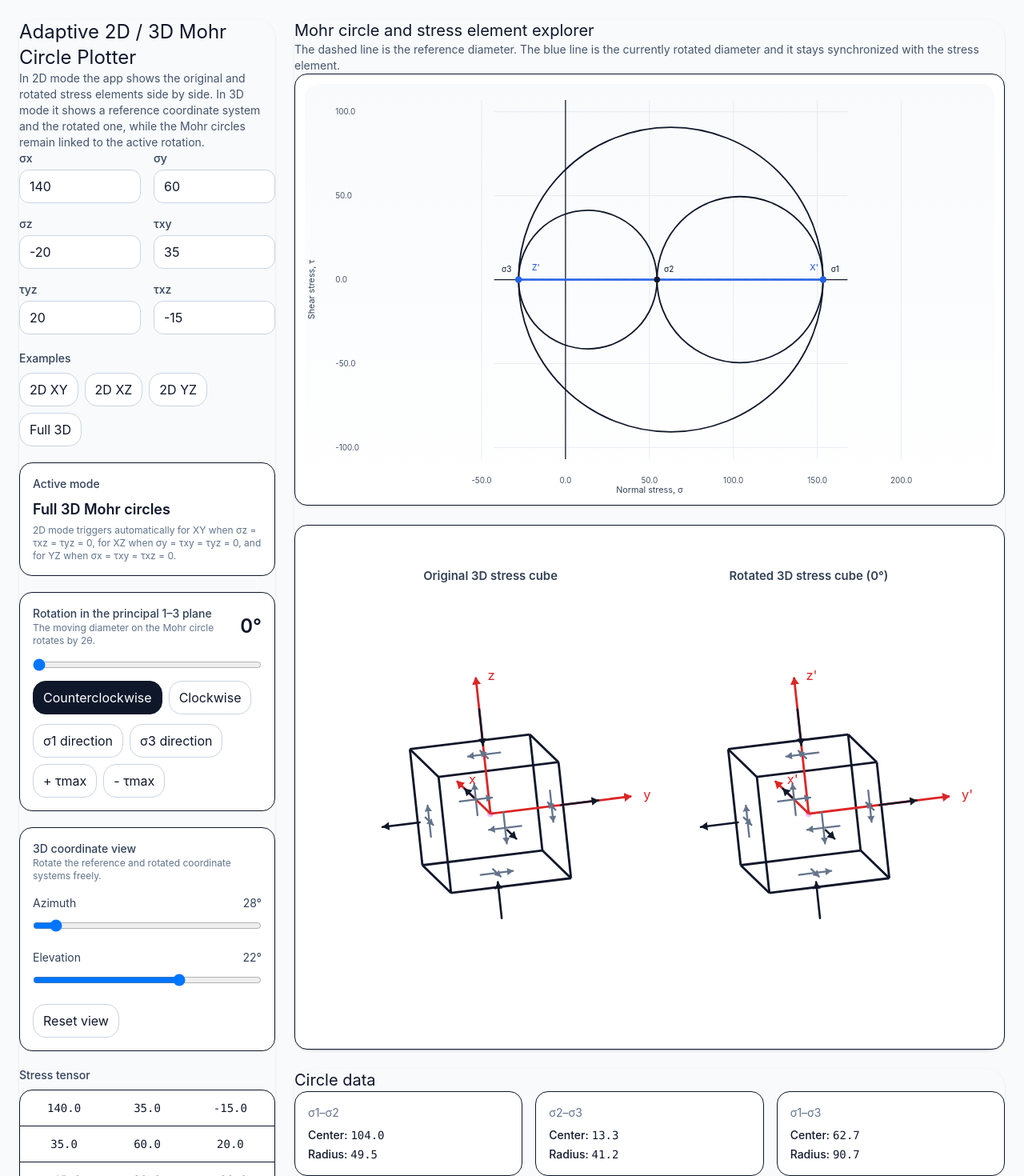
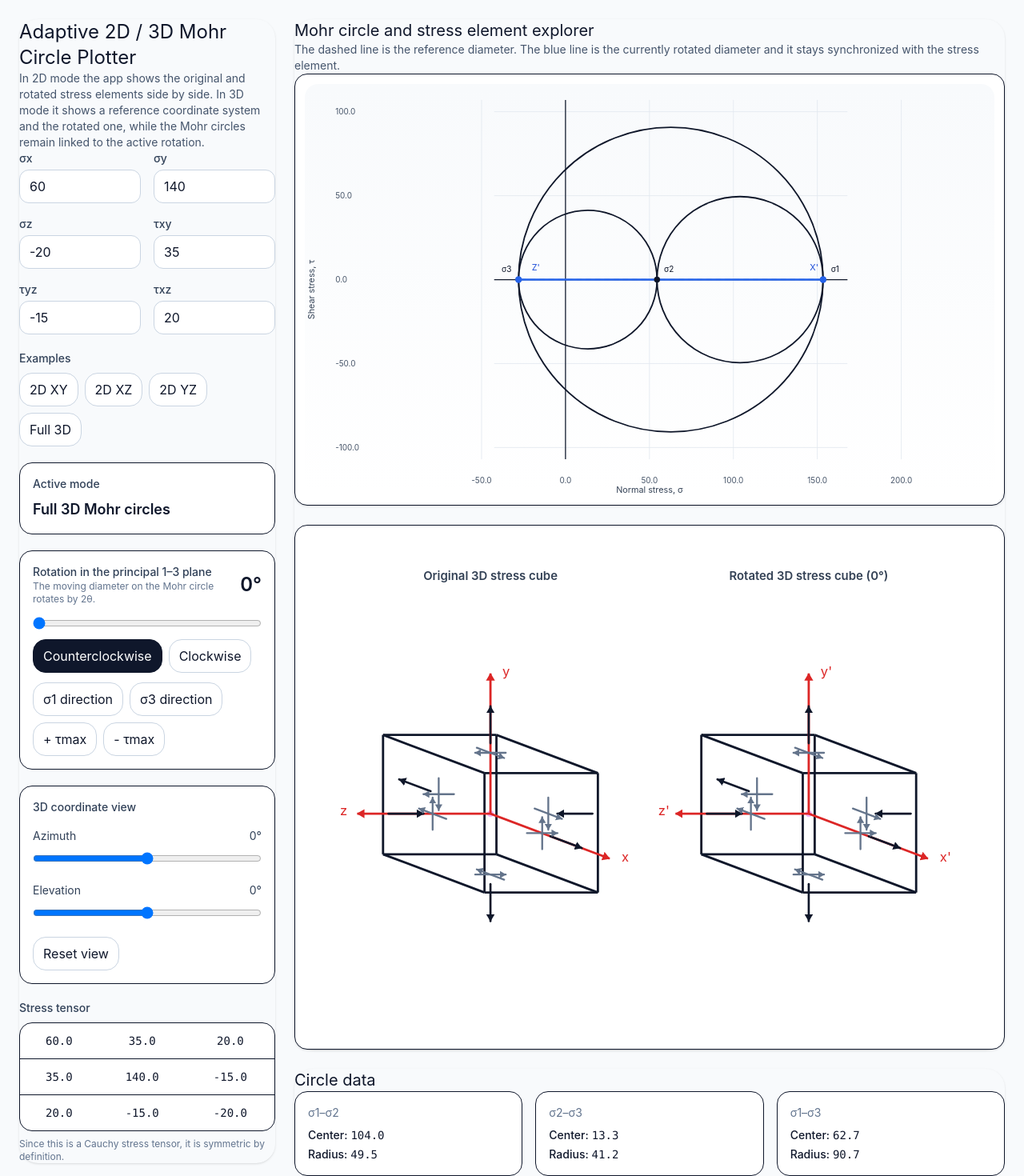
Before and after one commit to jgrosa2-sys/Mohr-s-Circle, a React (Vite) app: page / in a window 1280 px wide. Shown: the top 1470 px of the page at 80% size. Built offline with nearby package versions, Linux system fonts and the light colour scheme.

Commit message:
Update MohrCirclePlotter3D with latest JSX

```diff
--- a/src/MohrCirclePlotter3D.jsx
+++ b/src/MohrCirclePlotter3D.jsx
@@ -358,11 +358,15 @@ function detectMode(stress) {
   return { type: "3d" };
 }
 
+function mohrShearSignForPlane(plane) {
+  return plane === "xz" ? 1 : -1;
+}
+
 const examples = {
-  "2D XY": { sx: -80, sy: 50, sz: 0, txy: -25, tyz: 0, txz: 0 },
-  "2D XZ": { sx: 110, sy: 0, sz: -30, txy: 0, tyz: 0, txz: 40 },
-  "2D YZ": { sx: 0, sy: 85, sz: -10, txy: 0, tyz: 28, txz: 0 },
-  "Full 3D": { sx: 140, sy: 60, sz: -20, txy: 35, tyz: 20, txz: -15 },
+  "2D XY": { sx: 50, sy: -80, sz: 0, txy: -25, tyz: 0, txz: 0 },
+  "2D XZ": { sx: 0, sy: 110, sz: -30, txy: 0, tyz: 40, txz: 0 },
+  "2D YZ": { sx: 85, sy: 0, sz: -10, txy: 0, tyz: 0, txz: 28 },
+  "Full 3D": { sx: 60, sy: 140, sz: -20, txy: 35, tyz: -15, txz: 20 },
 };
 
 function Field({ label, value, onChange }) {
@@ -439,14 +443,14 @@ function ViewControls({ azim, elev, setAzim, setElev }) {
     <div className="space-y-4 rounded-2xl border bg-white p-4">
       <div>
         <div className="text-sm font-medium text-slate-700">3D coordinate view</div>
-        <div className="text-xs text-slate-500">Rotate the reference and rotated coordinate systems freely.</div>
+
       </div>
       <div className="space-y-2">
         <div className="flex items-center justify-between text-sm text-slate-700">
           <span>Azimuth</span>
           <span>{formatAngle(azim)}</span>
         </div>
-        <input type="range" min="0" max="360" step="1" value={azim} onChange={(e) => setAzim(Number(e.target.value))} className="w-full" />
+        <input type="range" min="-90" max="90" step="1" value={azim} onChange={(e) => setAzim(Number(e.target.value))} className="w-full" />
       </div>
       <div className="space-y-2">
         <div className="flex items-center justify-between text-sm text-slate-700">
@@ -455,7 +459,7 @@ function ViewControls({ azim, elev, setAzim, setElev }) {
         </div>
         <input type="range" min="-75" max="75" step="1" value={elev} onChange={(e) => setElev(Number(e.target.value))} className="w-full" />
       </div>
-      <Button variant="outline" className="rounded-2xl" onClick={() => { setAzim(28); setElev(22); }}>
+      <Button variant="outline" className="rounded-2xl" onClick={() => { setAzim(0); setElev(0); }}>
         Reset view
       </Button>
     </div>
@@ -530,17 +534,18 @@ function AxisFrame({ width, height, xmin, xmax, ymin, ymax, children }) {
   );
 }
 
-function TwoDMohrSVG({ labels, a, b, tau, thetaDeg }) {
+function TwoDMohrSVG({ plane, labels, a, b, tau, thetaDeg }) {
   const width = 1040;
   const height = 620;
 
+  const shearSign = mohrShearSignForPlane(plane);
   const center = (a + b) / 2;
   const radius = Math.hypot((a - b) / 2, tau);
-  const originalA = { x: a, y: tau, label: labels[0] };
-  const originalB = { x: b, y: -tau, label: labels[1] };
-  const transformed = transform2D(a, b, tau, thetaDeg * DEG);
-  const currentA = { x: transformed.sxp, y: transformed.txpyp, label: `${labels[0]}'` };
-  const currentB = { x: transformed.syp, y: -transformed.txpyp, label: `${labels[1]}'` };
+  const originalA = { x: a, y: shearSign * tau, label: labels[0] };
+  const originalB = { x: b, y: -shearSign * tau, label: labels[1] };
+  const transformed = transform2D(a, b, tau, -thetaDeg * DEG);
+  const currentA = { x: transformed.sxp, y: shearSign * transformed.txpyp, label: `${labels[0]}'` };
+  const currentB = { x: transformed.syp, y: -shearSign * transformed.txpyp, label: `${labels[1]}'` };
   const sigma1 = center + radius;
   const sigma2 = center - radius;
 
@@ -701,15 +706,29 @@ function ThreeDMohrSVG({ sigma1, sigma2, sigma3, thetaDeg }) {
   );
 }
 
-function TwoDStressElementSVG({ axisNames, originalState, rotatedState, thetaDeg }) {
+function TwoDStressElementSVG({ plane, axisNames, originalState, rotatedState, thetaDeg }) {
   const width = 1040;
   const height = 700;
 
   const renderPanel = (panelCx, panelCy, thetaLocalDeg, state, names, title, axisColor, useDynamicLengths = false) => {
     const half = 118;
     const theta = thetaLocalDeg * DEG;
-    const ux = [Math.cos(theta), -Math.sin(theta)];
-    const uy = [Math.sin(theta), Math.cos(theta)];
+
+    const baseAxes =
+      plane === "xy"
+        ? { e1: [1, 0], e2: [0, -1] }
+        : plane === "xz"
+          ? { e1: [1, 0], e2: [0, 1] }
+          : { e1: [0, -1], e2: [-1, 0] };
+
+    const ux = [
+      Math.cos(theta) * baseAxes.e1[0] - Math.sin(theta) * baseAxes.e2[0],
+      Math.cos(theta) * baseAxes.e1[1] - Math.sin(theta) * baseAxes.e2[1],
+    ];
+    const uy = [
+      Math.sin(theta) * baseAxes.e1[0] + Math.cos(theta) * baseAxes.e2[0],
+      Math.sin(theta) * baseAxes.e1[1] + Math.cos(theta) * baseAxes.e2[1],
+    ];
     const map = (lx, ly) => ({ x: panelCx + lx * ux[0] + ly * uy[0], y: panelCy + lx * ux[1] + ly * uy[1] });
     const corners = [map(-half, -half), map(half, -half), map(half, half), map(-half, half)];
 
@@ -808,14 +827,25 @@ function ThreeDStressElementSVG({ basisReference, basisRotated, tensorReference,
   const projectWorld = (v, cx, cy, drawScale) => {
     const a = viewAzim * DEG;
     const e = viewElev * DEG;
-    const x1 = Math.cos(a) * v[0] - Math.sin(a) * v[1];
-    const y1 = Math.sin(a) * v[0] + Math.cos(a) * v[1];
-    const z1 = v[2];
-    const y2 = Math.cos(e) * y1 - Math.sin(e) * z1;
-    const z2 = Math.sin(e) * y1 + Math.cos(e) * z1;
+
+    // Standard view target:
+    // local axis 0 -> y up on screen
+    // local axis 1 -> x coming out of the page
+    // local axis 2 -> z to the left
+    const out = v[1];
+    const up = v[0];
+    const left = v[2];
+
+    const outYaw = Math.cos(a) * out - Math.sin(a) * left;
+    const leftYaw = Math.sin(a) * out + Math.cos(a) * left;
+    const upYaw = up;
+
+    const upPitch = Math.cos(e) * upYaw - Math.sin(e) * leftYaw;
+    const leftPitch = Math.sin(e) * upYaw + Math.cos(e) * leftYaw;
+
     return {
-      x: cx + drawScale * (x1 + 0.28 * y2),
-      y: cy - drawScale * (z2 - 0.12 * y2),
+      x: cx + drawScale * (0.85 * outYaw - 0.95 * leftPitch),
+      y: cy + drawScale * (-1.0 * upPitch + 0.32 * outYaw),
     };
   };
 
@@ -845,7 +875,7 @@ function ThreeDStressElementSVG({ basisReference, basisRotated, tensorReference,
     ];
 
     const axisStroke = "#dc2626";
-    const displayAxisNames = [axisNames[1], axisNames[0], axisNames[2]];
+    const displayAxisNames = axisNames;
     const axisXEnd = projectLocal(2.35, 0, 0);
     const axisYEnd = projectLocal(0, 2.35, 0);
     const axisZEnd = projectLocal(0, 0, 2.35);
@@ -913,7 +943,7 @@ function ThreeDStressElementSVG({ basisReference, basisRotated, tensorReference,
         <line x1={panelCx} y1={panelCy} x2={axisZEnd.x} y2={axisZEnd.y} stroke={axisStroke} strokeWidth="3.4" markerEnd="url(#axis3-head)" />
         <text x={axisXEnd.x + 18} y={axisXEnd.y + 4} fontSize="20" fill={axisStroke}>{displayAxisNames[0]}</text>
         <text x={axisYEnd.x + 18} y={axisYEnd.y + 4} fontSize="20" fill={axisStroke}>{displayAxisNames[1]}</text>
-        <text x={axisZEnd.x + 18} y={axisZEnd.y + 4} fontSize="20" fill={axisStroke}>{displayAxisNames[2]}</text>
+        <text x={axisZEnd.x - 26} y={axisZEnd.y + 2} fontSize="20" fill={axisStroke}>{displayAxisNames[2]}</text>
 
         {faceConfigs.map((face, idx) => {
           const faceCenter = [0, 0, 0];
@@ -977,14 +1007,14 @@ function ThreeDStressElementSVG({ basisReference, basisRotated, tensorReference,
           </marker>
         </defs>
         <rect x="0" y="0" width={width} height={height} rx="20" fill="#ffffff" />
-        {renderPanel(280, 420, basisReference, tensorReference, "Original 3D stress cube", ["x", "y", "z"], false)}
+        {renderPanel(280, 420, basisReference, tensorReference, "Original 3D stress cube", ["y", "x", "z"], false)}
         {renderPanel(
           760,
           420,
           basisRotated,
           tensorRotated,
           `Rotated 3D stress cube (${formatSignedAngle(thetaDeg)})`,
-          ["x'", "y'", "z'"],
+          ["y'", "x'", "z'"],
           wrap180(Math.abs(thetaDeg)) > 5
         )}
       </svg>
@@ -1005,19 +1035,31 @@ export default function MohrCirclePlotter3D() {
   const [theta3D, setTheta3D] = useState(0);
   const [rotationSense2D, setRotationSense2D] = useState("ccw");
   const [rotationSense3D, setRotationSense3D] = useState("ccw");
-  const [viewAzim, setViewAzim] = useState(28);
-  const [viewElev, setViewElev] = useState(22);
+  const [viewAzim, setViewAzim] = useState(0);
+  const [viewElev, setViewElev] = useState(0);
+
+  const displayStress = useMemo(
+    () => ({
+      sx: stress.sy,
+      sy: stress.sx,
+      sz: stress.sz,
+      txy: stress.txy,
+      txz: stress.tyz,
+      tyz: stress.txz,
+    }),
+    [stress]
+  );
 
   const tensor = useMemo(
     () => [
-      [stress.sx, stress.txy, stress.txz],
-      [stress.txy, stress.sy, stress.tyz],
-      [stress.txz, stress.tyz, stress.sz],
+      [displayStress.sx, displayStress.txy, displayStress.txz],
+      [displayStress.txy, displayStress.sy, displayStress.tyz],
+      [displayStress.txz, displayStress.tyz, displayStress.sz],
     ],
-    [stress]
+    [displayStress]
   );
 
-  const mode = useMemo(() => detectMode(stress), [stress]);
+  const mode = useMemo(() => detectMode(displayStress), [displayStress]);
   const principal3D = useMemo(() => eigenvaluesSymmetric3x3(tensor), [tensor]);
   const eigenbasis = useMemo(() => eigenbasisSymmetric3x3(tensor, principal3D), [tensor, principal3D]);
 
@@ -1031,12 +1073,17 @@ export default function MohrCirclePlotter3D() {
     return principalAngles2D(mode.a, mode.b, mode.tau);
   }, [mode]);
 
-  const signedTheta2D = rotationSense2D === "cw" ? -theta2D : theta2D;
+  const signedTheta2D = rotationSense2D === "cw" ? theta2D : -theta2D;
   const signedTheta3D = rotationSense3D === "cw" ? -theta3D : theta3D;
 
   const original2D = useMemo(() => {
     if (mode.type !== "2d") return null;
     return { sxp: mode.a, syp: mode.b, txpyp: mode.tau };
+  }, [mode]);
+
+  const mohrTauSign2D = useMemo(() => {
+    if (mode.type !== "2d") return 1;
+    return mohrShearSignForPlane(mode.plane);
   }, [mode]);
 
   const current2D = useMemo(() => {
@@ -1093,12 +1140,12 @@ export default function MohrCirclePlotter3D() {
             </CardHeader>
             <CardContent className="space-y-5">
               <div className="grid grid-cols-2 gap-4">
-                <Field label="σx" value={stress.sx} onChange={(v) => setField("sx", v)} />
-                <Field label="σy" value={stress.sy} onChange={(v) => setField("sy", v)} />
+                <Field label="σx" value={stress.sy} onChange={(v) => setField("sy", v)} />
+                <Field label="σy" value={stress.sx} onChange={(v) => setField("sx", v)} />
                 <Field label="σz" value={stress.sz} onChange={(v) => setField("sz", v)} />
                 <Field label="τxy" value={stress.txy} onChange={(v) => setField("txy", v)} />
-                <Field label="τyz" value={stress.tyz} onChange={(v) => setField("tyz", v)} />
-                <Field label="τxz" value={stress.txz} onChange={(v) => setField("txz", v)} />
+                <Field label="τyz" value={stress.txz} onChange={(v) => setField("txz", v)} />
+                <Field label="τxz" value={stress.tyz} onChange={(v) => setField("tyz", v)} />
               </div>
 
               <div>
@@ -1117,9 +1164,7 @@ export default function MohrCirclePlotter3D() {
                 <div className="mt-2 text-lg font-semibold text-slate-900">
                   {mode.type === "2d" ? `2D Mohr circle in the ${mode.plane.toUpperCase()} plane` : "Full 3D Mohr circles"}
                 </div>
-                <p className="mt-1 text-xs text-slate-500">
-                  2D mode triggers automatically for XY when σz = τxz = τyz = 0, for XZ when σy = τxy = τyz = 0, and for YZ when σx = τxy = τxz = 0.
-                </p>
+
               </div>
 
               {mode.type === "2d" && angles2D ? (
@@ -1147,7 +1192,7 @@ export default function MohrCirclePlotter3D() {
               <div>
                 <div className="mb-2 text-sm font-medium text-slate-700">Stress tensor</div>
                 <TensorTable m={tensor} />
-                <p className="mt-2 text-xs text-slate-500">The tensor is treated as symmetric: τxy = τyx, τxz = τzx, τyz = τzy.</p>
+                <p className="mt-2 text-xs text-slate-500">Since this is a Cauchy stress tensor, it is symmetric by definition.</p>
               </div>
             </CardContent>
           </Card>
@@ -1168,9 +1213,7 @@ export default function MohrCirclePlotter3D() {
                   <div className="text-sm text-slate-500">σ3 direction</div>
                   <div className="font-mono text-sm">{formatVector(eigenbasis[2])}</div>
                 </div>
-                <div className="text-xs text-slate-500">
-                  The 3D explorer now shows the true original stress cube on the left using the entered tensor components, and the fully transformed stress cube on the right for the active rotated coordinate system. The Mohr circle view still follows the σ1–σ3 principal-plane exploration.
-                </div>
+                <div className="text-xs text-slate-500">The Mohr circle view only shows the σ1–σ3 principal-plane exploration.</div>
               </div>
             </div>
           ) : null}
@@ -1188,14 +1231,14 @@ export default function MohrCirclePlotter3D() {
               <div className="grid gap-6">
                 <div>
                   {mode.type === "2d" && plane2D ? (
-                    <TwoDMohrSVG labels={mode.labels} a={mode.a} b={mode.b} tau={mode.tau} thetaDeg={signedTheta2D} />
+                    <TwoDMohrSVG plane={mode.plane} labels={mode.labels} a={mode.a} b={mode.b} tau={mode.tau} thetaDeg={signedTheta2D} />
                   ) : (
                     <ThreeDMohrSVG sigma1={principal3D[0]} sigma2={principal3D[1]} sigma3={principal3D[2]} thetaDeg={signedTheta3D} />
                   )}
                 </div>
                 <div>
                   {mode.type === "2d" && current2D && original2D ? (
-                    <TwoDStressElementSVG axisNames={mode.axisNames} originalState={original2D} rotatedState={current2D} thetaDeg={signedTheta2D} />
+                    <TwoDStressElementSVG plane={mode.plane} axisNames={mode.axisNames} originalState={original2D} rotatedState={current2D} thetaDeg={signedTheta2D} />
                   ) : (
                     <ThreeDStressElementSVG
                       basisReference={basisReference3D}
@@ -1220,31 +1263,31 @@ export default function MohrCirclePlotter3D() {
               {mode.type === "2d" && plane2D && current2D ? (
                 <div className="grid gap-4 md:grid-cols-2 xl:grid-cols-5">
                   <div className="rounded-2xl border bg-white p-4">
-                    <div className="text-sm text-slate-500">Original face point {mode.labels[0]}</div>
+                    <div className="text-sm text-slate-500">Original positive face point {mode.labels[0]}</div>
                     <div className="mt-2 space-y-1 text-sm">
                       <div><span className="font-medium">σ:</span> <span className="font-mono">{format(mode.a)}</span></div>
-                      <div><span className="font-medium">τ:</span> <span className="font-mono">{format(mode.tau)}</span></div>
+                      <div><span className="font-medium">τ:</span> <span className="font-mono">{format(mohrTauSign2D * mode.tau)}</span></div>
                     </div>
                   </div>
                   <div className="rounded-2xl border bg-white p-4">
-                    <div className="text-sm text-slate-500">Original face point {mode.labels[1]}</div>
+                    <div className="text-sm text-slate-500">Original positive face point {mode.labels[1]}</div>
                     <div className="mt-2 space-y-1 text-sm">
                       <div><span className="font-medium">σ:</span> <span className="font-mono">{format(mode.b)}</span></div>
-                      <div><span className="font-medium">τ:</span> <span className="font-mono">{format(-mode.tau)}</span></div>
+                      <div><span className="font-medium">τ:</span> <span className="font-mono">{format(-mohrTauSign2D * mode.tau)}</span></div>
                     </div>
                   </div>
                   <div className="rounded-2xl border bg-white p-4">
                     <div className="text-sm text-slate-500">Current rotated point {mode.labels[0]}'</div>
                     <div className="mt-2 space-y-1 text-sm">
                       <div><span className="font-medium">σ:</span> <span className="font-mono">{format(current2D.sxp)}</span></div>
-                      <div><span className="font-medium">τ:</span> <span className="font-mono">{format(current2D.txpyp)}</span></div>
+                      <div><span className="font-medium">τ:</span> <span className="font-mono">{format(mohrTauSign2D * current2D.txpyp)}</span></div>
                     </div>
                   </div>
                   <div className="rounded-2xl border bg-white p-4">
                     <div className="text-sm text-slate-500">Current rotated point {mode.labels[1]}'</div>
                     <div className="mt-2 space-y-1 text-sm">
                       <div><span className="font-medium">σ:</span> <span className="font-mono">{format(current2D.syp)}</span></div>
-                      <div><span className="font-medium">τ:</span> <span className="font-mono">{format(-current2D.txpyp)}</span></div>
+                      <div><span className="font-medium">τ:</span> <span className="font-mono">{format(-mohrTauSign2D * current2D.txpyp)}</span></div>
                     </div>
                   </div>
                   <div className="rounded-2xl border bg-white p-4">
```
